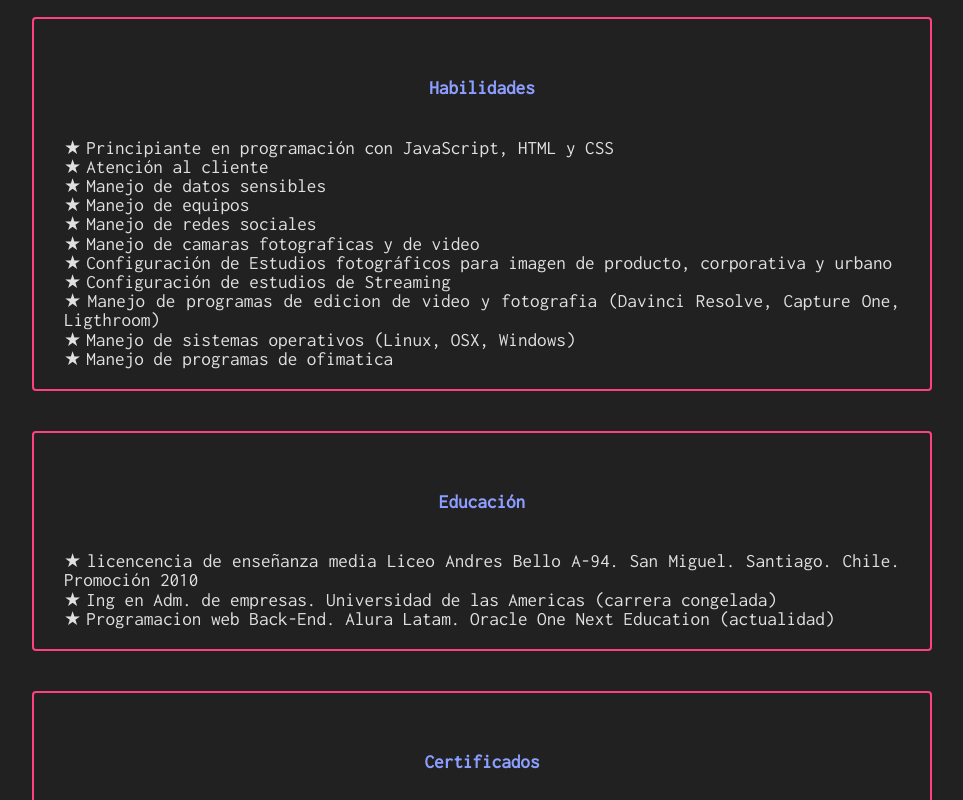
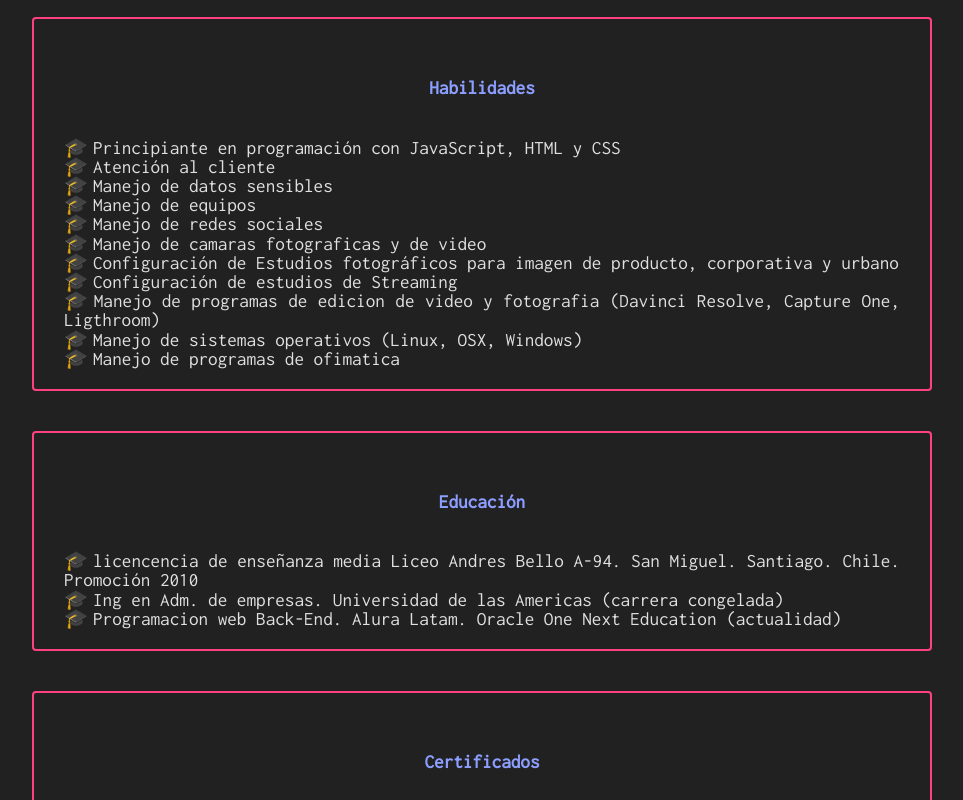
Before and after one commit to Dizzinness/Pablo-Cantu-CV, a plain HTML site: page index.html in a window 1280 px wide. Shown: the part 1960-2760 px from the top of the page, without its empty margins (158-1121 px from the left). Drawn offline with Linux system fonts and the light colour scheme; a script that the page names is missing.

Commit message:
actualzando el archivo style.css

```diff
--- a/style.css
+++ b/style.css
@@ -145,7 +145,7 @@ body {
 }
 
 .lista-de-habilidades li::before {
-    content: "\2605";
+    content: "\1F393";
     /* Código unicode de la estrellita */
     margin-right: 5px;
 }
```
